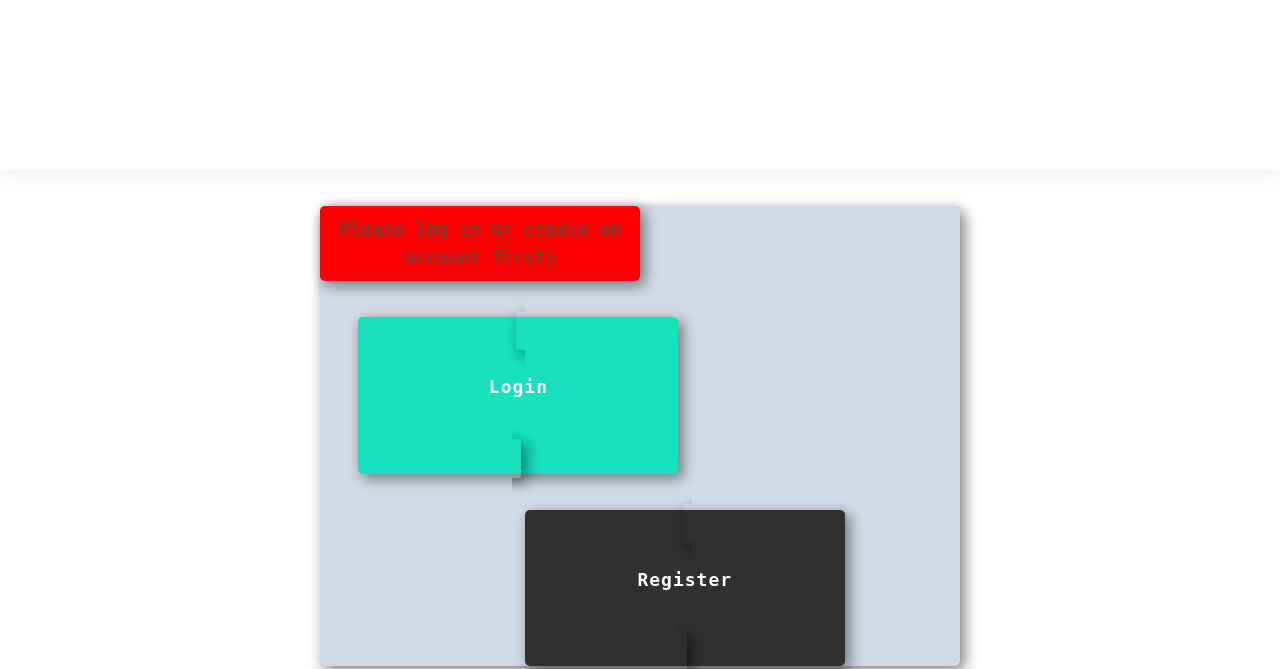
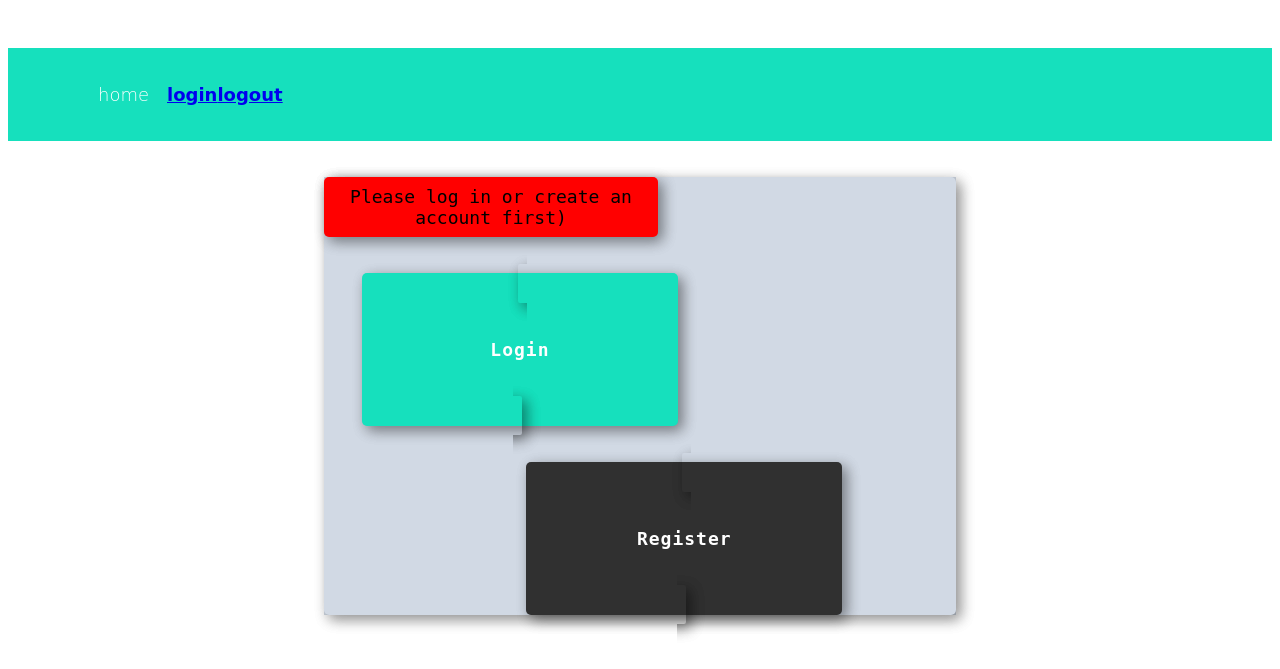
Before and after one commit to bedah-kym/brainiac254, a Django app: page /details/6/ in a window 1280 px wide. Shown: the top 669 px of the page. Run offline with Django 4.2, Linux system fonts and the light colour scheme; data comes from the database, SQL or seed files in the repository; some libraries are stand-ins or nearby versions.

Commit message:
login form try 8

```diff
--- a/polls/templates/polls/base.html
+++ b/polls/templates/polls/base.html
@@ -5,56 +5,27 @@
   <head>
     <meta charset="utf-8">
     <meta name="viewport" content="width=device-width, initial-scale=1.0">
-
-    <link rel="stylesheet" href="https://use.fontawesome.com/releases/v5.11.2/css/all.css" />
-    <!-- Google Fonts Roboto -->
-    <link rel="stylesheet" href="https://fonts.googleapis.com/css2?family=Roboto:wght@300;400;500;700&display=swap" />
-    <!-- MDB -->
-    <link rel="stylesheet" href="{% static 'USERS/css/mdb.min.css'%} "/>
-    <!-- Custom styles -->
-    <link rel="stylesheet" href="{% static 'USERS/css/style.css' %}" />
-
     <link rel="stylesheet" type="text/css" href="{% static 'polls/style.css'%}">
-
-    <title>Brainiac</title>
+    <title></title>
   </head>
 <!--nav and logo-->
-<nav class="navbar navbar-expand-lg navbar-dark d-none d-lg-block" style="z-index: 2000;">
-  <div class="container-fluid">
-    <!-- Navbar brand -->
-    <a class="navbar-brand nav-link" target="_blank" href="{% url 'polls:home' %}">
-      <strong>brainiac254</strong>
-    </a>
-    <button class="navbar-toggler" type="button" data-mdb-toggle="collapse" data-mdb-target="#navbarExample01"
-      aria-controls="navbarExample01" aria-expanded="false" aria-label="Toggle navigation">
-      <i class="fas fa-bars"></i>
-    </button>
-    <div class="collapse navbar-collapse" id="navbarExample01">
-      <ul class="navbar-nav me-auto mb-2 mb-lg-0">
-        <li class="nav-item active">
-          <a class="nav-link" aria-current="page" href="#">Home</a>
+
+  <div class="logo">
+    <img src="" alt="">
+  </div>
+  <div class="navigation">
+    <nav class="nav">
+      <ul class="nav-list">
+        <li class=" nav__item"><a class="nav__link" href="{% url 'polls:home'%}">home</a></li>
+        <li class="nav-item">
+          <a class="nav-link" href="{% url 'USERS:user-login' %}" rel="nofollow"
+            target="_blank">login</a>
         </li>
-        {% if request.user.is_authenticated %}
-          <li class="nav-item">
-            <a class="nav-link" href="{% url 'USERS:user-logout' %}" rel="nofollow"
-              target="_blank">logout</a>
-          </li>
-        {% else %}
-          <li class="nav-item">
-            <a class="nav-link" href="{% url 'USERS:user-login' %}" rel="nofollow"
-              target="_blank">login</a>
-          </li>
-          <li class="nav-item">
-            <a class="nav-link" href="{% url 'USERS:user-register' %}" rel="nofollow"
-              target="_blank">register</a>
-          </li>
-        {% endif %}
-
-
-      <ul class="navbar-nav d-flex flex-row">
-        <!-- Icons -->
-
-        <li class="nav-item me-3 me-lg-0">
+        <li class="nav-item">
+          <a class="nav-link" href="{% url 'USERS:user-logout' %}" rel="nofollow"
+            target="_blank">logout</a>
+        </li>
+        <li class="nav__item">
           <a class="nav-link" href="https://twitter.com/BedanMystro" rel="nofollow" target="_blank">
             <i class="fab fa-twitter"></i>
           </a>
@@ -64,11 +35,10 @@
             <i class="fab fa-github"></i>
           </a>
         </li>
+
       </ul>
-    </div>
+    </nav>
   </div>
-</nav>
-
 <!--body and sections-->
   <body class="body">
     <div class="messages">
@@ -101,7 +71,4 @@
         </div>
     {% endif %}
   </body>
-  <script type="text/javascript" src="{% static 'USERS/js/mdb.min.js' %}"></script>
-  <!-- Custom scripts -->
-  <script type="text/javascript" src="{% static 'USERS/js/script.js' %} "></script>
 </html>
```
